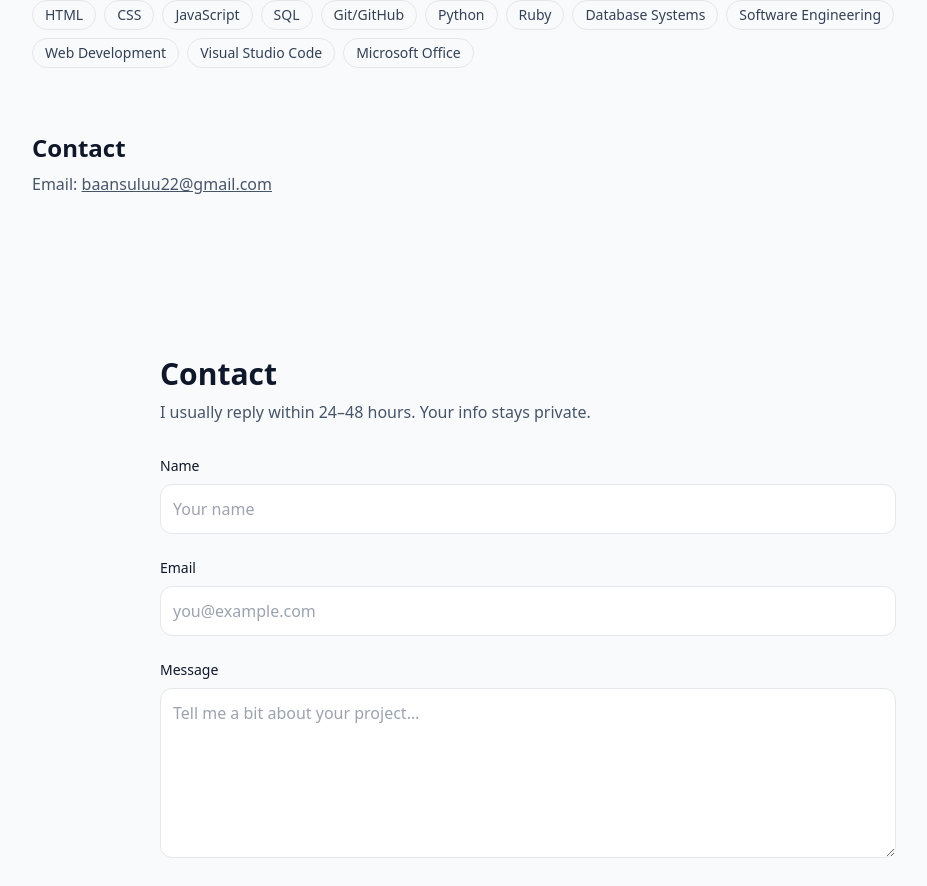
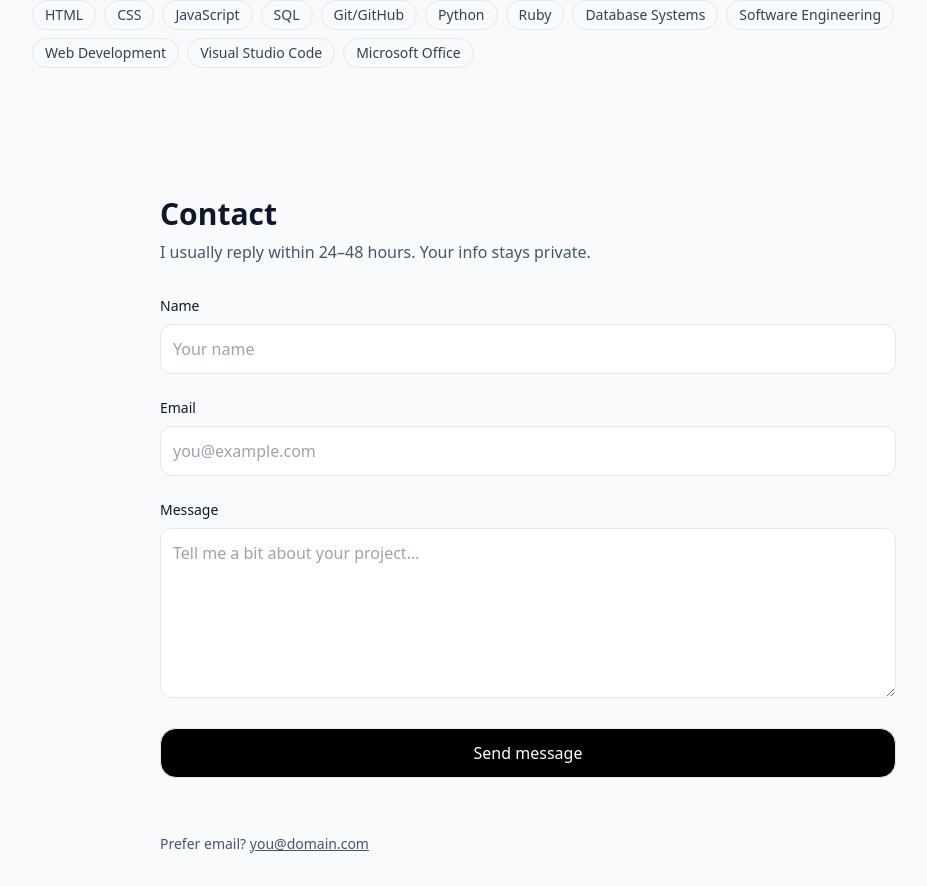
Before and after one commit to Baiansulu/my_portfolio, a React (Vite) app: page / in a window 1280 px wide. Shown: the part 1177-2063 px from the top of the page, without its empty margins (112-1039 px from the left). Built offline with nearby package versions, Linux system fonts and the light colour scheme.

Commit message:
Update App.jsx

```diff
--- a/src/App.jsx
+++ b/src/App.jsx
@@ -100,14 +100,6 @@ export default function App() {
           ))}
         </ul>
       </section>
-
-      {/* Contact Section */}
-      <section id="contact" className="mx-auto max-w-5xl px-4 pb-24">
-        <h2 className="text-2xl font-semibold">Contact</h2>
-        <p className="mt-2 text-slate-600">
-          Email: <a className="underline" href="mailto:baansuluu22@gmail.com">baansuluu22@gmail.com</a>
-        </p>
-      </section>
 <Contact />
       <footer className="border-t bg-white">
         <div className="mx-auto max-w-5xl px-4 py-6 text-sm text-slate-600">
```
